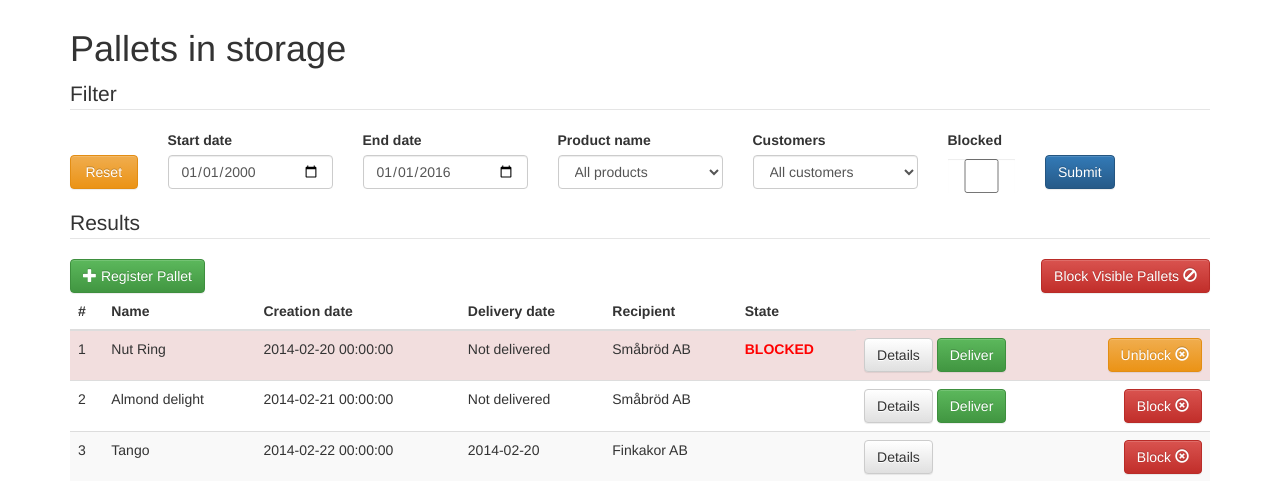
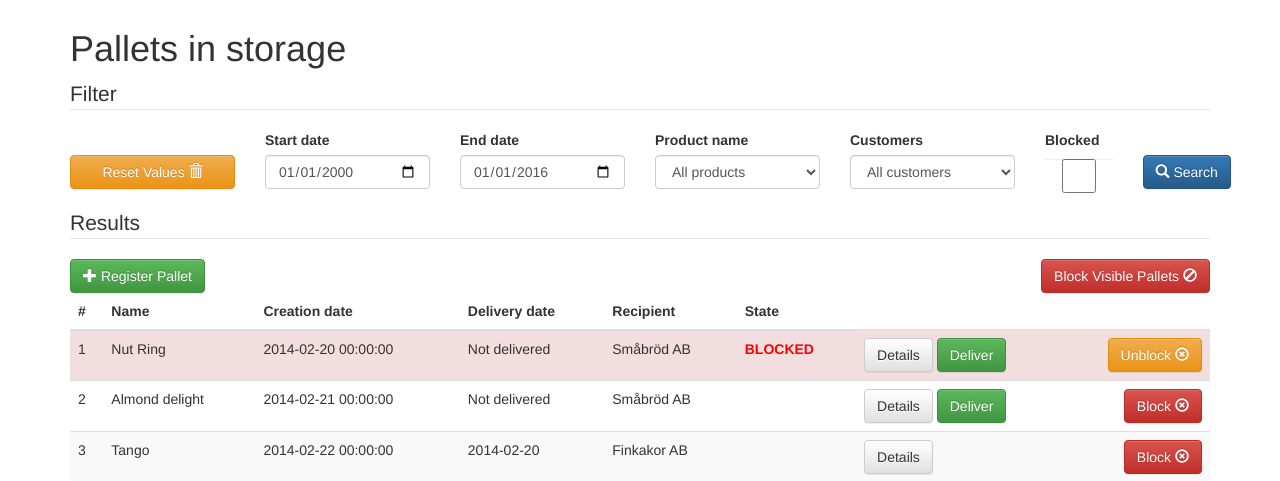
Before and after one commit to ada10fl2/EDA216_Krusty, a PHP site: page /pallets.php in a window 1280 px wide. Shown: the part 51-532 px from the top of the page. Run offline with PHP 8.4, Linux system fonts and the light colour scheme; data comes from the database, SQL or seed files in the repository; some libraries are stand-ins or nearby versions.

Commit message:
added button icons

```diff
--- a/pallets.php
+++ b/pallets.php
@@ -21,10 +21,12 @@
 	    <legend>Filter</legend>
 	    <form>
 		    <div class='row'>
-		    	<div class='col-sm-1'>
+		    	<div class='col-sm-2'>
 		            <div class='form-group'>
 		            	<label for="user_title">&nbsp</label>
-		    			<button type="reset" class="btn btn-warning form-control">Reset</button>
+		    			<button type="reset" class="btn btn-warning form-control">
+		    				Reset Values <span class="glyphicon glyphicon-trash"></span>
+	    				</button>
 		    		</div>
 		    	</div>
 		        <div class='col-sm-2'>
@@ -70,7 +72,9 @@
 		        <div class='col-sm-1'>
 		            <div class='form-group'>
 		                <label for="user_lastname">&nbsp</label>
-		                <button type="submit" class="btn btn-primary">Submit</button>
+		                <button type="submit" class="btn btn-primary">
+		                	<span class="glyphicon glyphicon-search"></span> Search
+	                	</button>
 		            </div>
 		        </div>
 		    </div>
```
